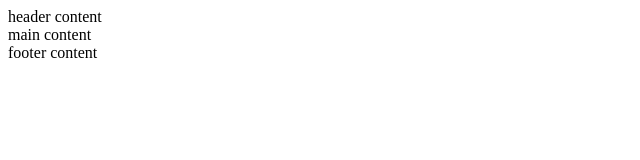
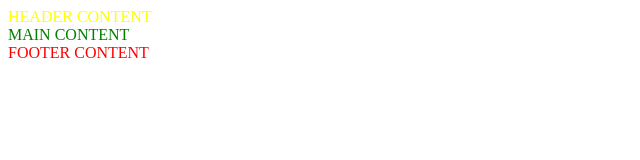
Before and after one commit to simkaz12/Project_3, a website: page index.html in a window 1280 px wide. Shown: the whole page, without its empty margins (0-640 px from the left). Drawn offline with Linux system fonts and the light colour scheme.

Commit message:
main color

```diff
--- a/index.html
+++ b/index.html
@@ -13,16 +13,30 @@
     <link rel="mask-icon" href="./favicon/safari-pinned-tab.svg" color="#5bbad5">
     <meta name="msapplication-TileColor" content="#da532c">
     <meta name="theme-color" content="#ffffff">
+    <style>
+        header {
+            color: yellow;
+            width: 500px;
+        }
+        main {
+            color: green;
+            width: 500px;
+        }
+        footer {
+            color: red;
+            width: 500px;
+        }
+    </style>
 </head>
 <body>
     <header>
-        header content
+        HEADER CONTENT
     </header>
     <main>
-        main content
+        MAIN CONTENT
     </main>
     <footer>
-        footer content
+        FOOTER CONTENT
     </footer>
 </body>
 </html>
```
